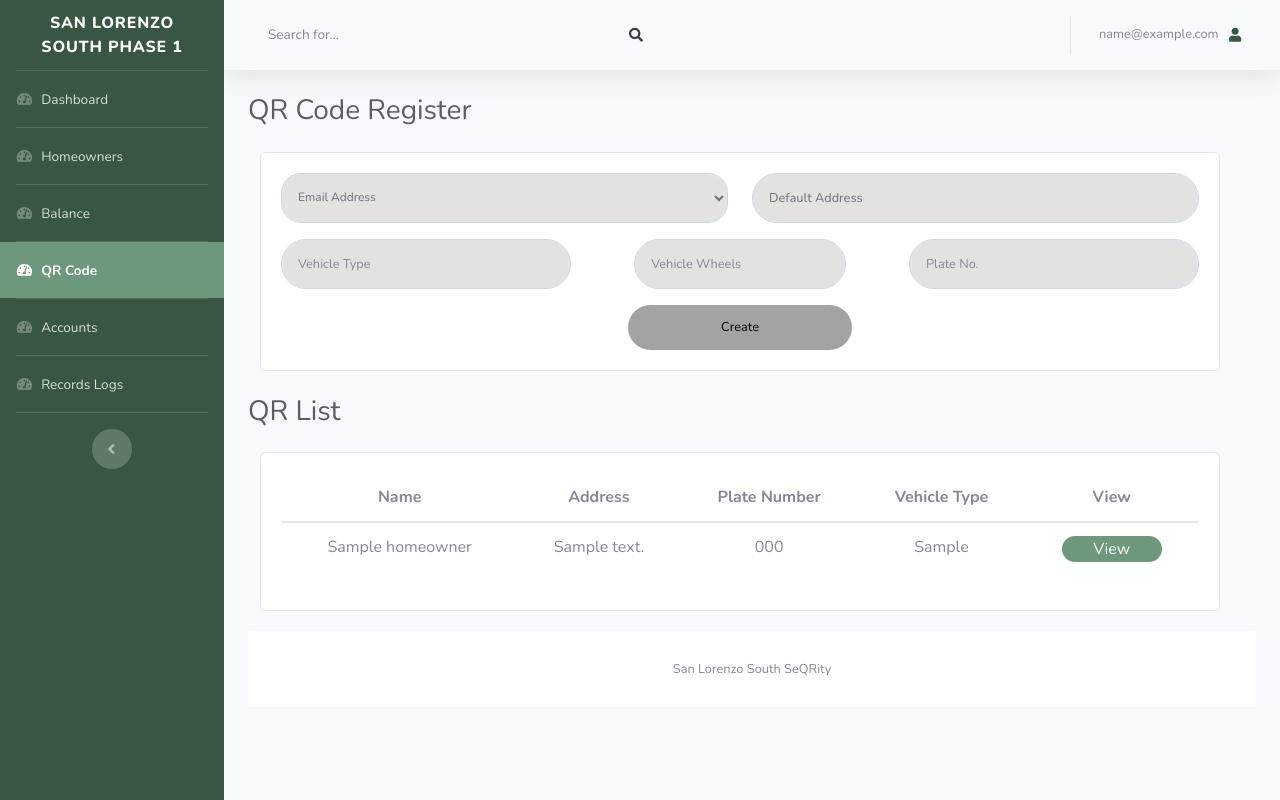
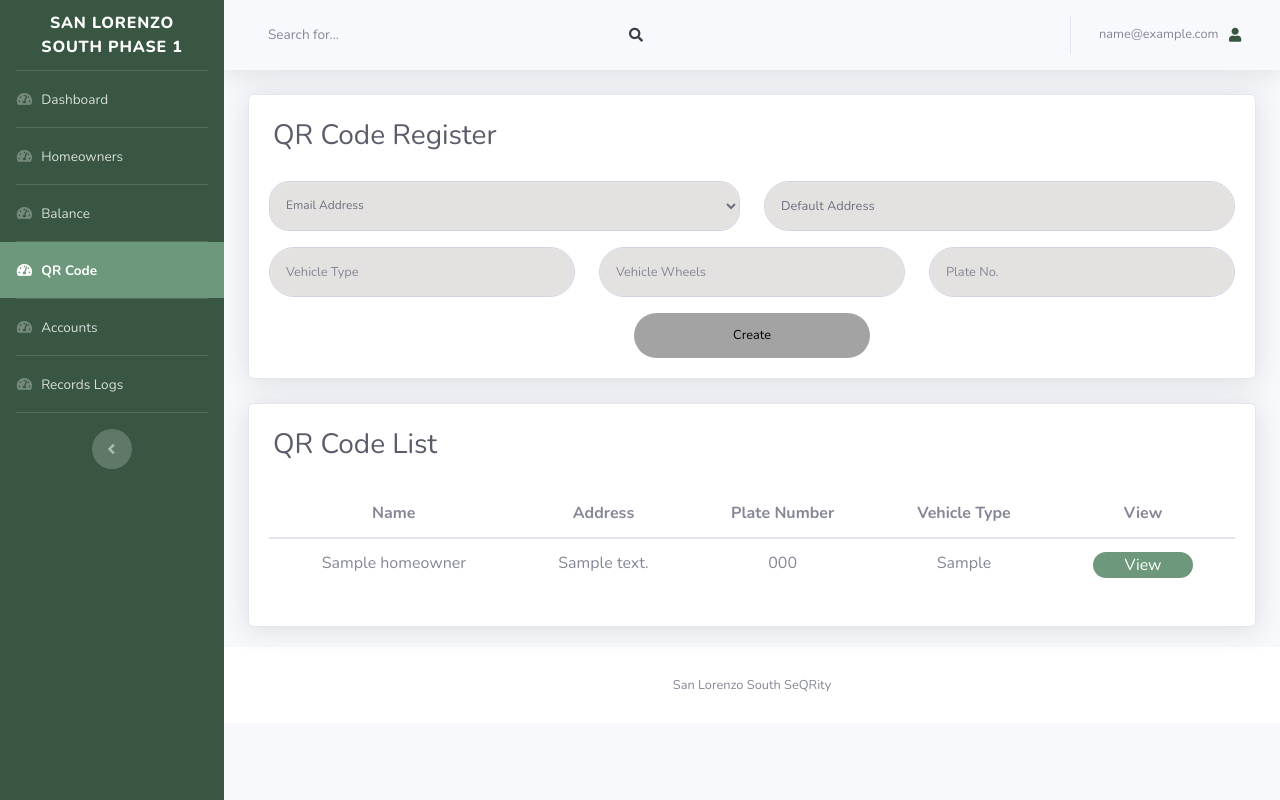
Before and after one commit to markfrancisg/sad_qr, a PHP site: page /public/view/admin/qr_code.php in a window 1280 px wide. Run offline with PHP 8.4, Linux system fonts and the light colour scheme; the visitor is signed in with stand-in values (Sample User, id 1); tables that the repository leaves empty or names only in its code hold one stand-in row (values such as "Sample post").

Commit message:
Added front-end design

```diff
--- a/public/css/style1.css
+++ b/public/css/style1.css
@@ -123,6 +123,7 @@
     border: 1px solid #ddd;
     padding: 20px;
     text-align: center;
+    margin-left: 25px;
   }
 
   .receipt-header {
@@ -281,11 +282,13 @@ body {
       color:green !important;
     }
 
-    .form-control-color{
-      color: black !important;
+    .font-weight-bold{
+      color:black;
     }
 
 
 
 
+
+
 }
--- a/public/view/admin/qr_code.php
+++ b/public/view/admin/qr_code.php
@@ -13,22 +13,25 @@ $homeowner_email = get_homeowner_email($pdo);
 ?>
 
 <div class="container-fluid">
-    <!-- Page Heading -->
-    <div class="d-sm-flex align-items-center justify-content-between mb-4">
-        <h1 class="h3 mb-0 text-gray-800">QR Code Register</h1>
+
+    <div class="row">
+        <div class="d-block d-sm-none">
+            <h3 class="h3 fw-b smallscreen-h3">QR Code</h3>
+        </div>
     </div>
 
-    <!-- Content Row -->
-    <!-- ../../includes/admin/create_qr.inc.php -->
-    <div class="row col-12">
+    <div class="row">
         <!-- Area Chart -->
         <div class="col-12">
-            <div class="card mb-8">
+            <div class="card shadow mb-8 smallscreen-card">
+                <div class="d-sm-flex align-items-center justify-content-between ml-4 mt-4">
+                    <h6 class="h3 text-gray-800 smallscreen-h6-text">QR Code Register</h6>
+                </div>
                 <!-- Card Body -->
                 <div class="card-body">
                     <form class="user" method="post" action="../../../includes/admin/create_qr.inc.php">
-                        <div class="form-group row d-flex justify-content-between">
-                            <div class="col-sm-6 mb-3 mb-sm-0">
+                        <div class="row ">
+                            <div class="col-sm-6 mb-3">
                                 <select class="form-control form-control-drop-down form-control-color" id="dropdownMenu" name="email">
                                     <option value="">Email Address</option>
                                     <?php foreach ($homeowner_email as $email) : ?>
@@ -36,47 +39,41 @@ $homeowner_email = get_homeowner_email($pdo);
                                     <?php endforeach; ?>
                                 </select>
                             </div>
-                            <div class="col-sm-6 mb-3 mb-sm-0">
+                            <div class="col-sm-6 mb-3">
                                 <input type="text" class="form-control form-control-user form-control-color readonly-color" id="address" name="address" placeholder="Address" value="Default Address" readonly>
                             </div>
                         </div>
-                        <div class="form-group row d-flex justify-content-between">
-
-
-                            <div class="col-sm-4 mb-3 mb-sm-0">
+                        <div class="row">
+                            <div class="col-sm-4 mb-3">
                                 <input type="text" class="form-control form-control-user form-control-color" id="vehicle_type" name="vehicle_type" placeholder="Vehicle Type">
                             </div>
-
-                            <div class="col-sm-3 mb-3 mb-sm-0">
+                            <div class="col-sm-4 mb-3">
                                 <input type="text" class="form-control form-control-user form-control-color" id="wheel" name="wheel" placeholder="Vehicle Wheels">
                             </div>
-
-                            <div class="col-sm-4 mb-3 mb-sm-0">
+                            <div class="col-sm-4 mb-3">
                                 <input type="text" class="form-control form-control-user form-control-color" id="plate_number" name="plate_number" placeholder="Plate No.">
                             </div>
                         </div>
-                        <div class="col-sm-12 text-center"> <!-- Center the button horizontally within its parent container -->
+                        <div class="col-sm-12 text-center">
                             <button class="btn custom-btn btn-user col-sm-3 mb-2 mb-sm-0">
                                 Create
                             </button>
                         </div>
                     </form>
                 </div>
+
                 <?php check_create_qr_errors() ?>
             </div>
         </div>
     </div>
 
-
-
-
-    <div class="d-sm-flex align-items-center justify-content-between mb-4 mt-4">
-        <h1 class="h3 mb-0 text-gray-800">QR List</h1>
-    </div>
-    <div class="row col-12">
+    <div class="row mt-4">
         <!-- Area Chart -->
         <div class="col-12">
-            <div class="card mb-8">
+            <div class="card shadow mb-8 smallscreen-card">
+                <div class="d-sm-flex align-items-center justify-content-between ml-4 mt-4">
+                    <h6 class="h3 text-gray-800 smallscreen-h6-text">QR Code List</h6>
+                </div>
                 <div class="card-body">
                     <div class="table-responsive">
                         <table class="table" id="dataTable" width="100%" cellspacing="0">
@@ -152,10 +149,10 @@ $homeowner_email = get_homeowner_email($pdo);
             </div>
         </div>
     </div> -->
+</div>
 
-
-    <?php
-    // include_once 'admin_js.php';
-    include_once 'admin_js.php';
-    include_once 'footer.php';
-    ?>
+<?php
+// include_once 'admin_js.php';
+include_once 'admin_js.php';
+include_once 'footer.php';
+?>
```
Also changed, not shown: public/view/admin/accounts.php (+31 -33 lines), public/view/admin/homeowners.php (+10 -10 lines), public/view/admin/logs.php (+8 -3 lines), public/view/admin/qr_code_detail.php (+27 -22 lines), public/img/qr-code.png.
